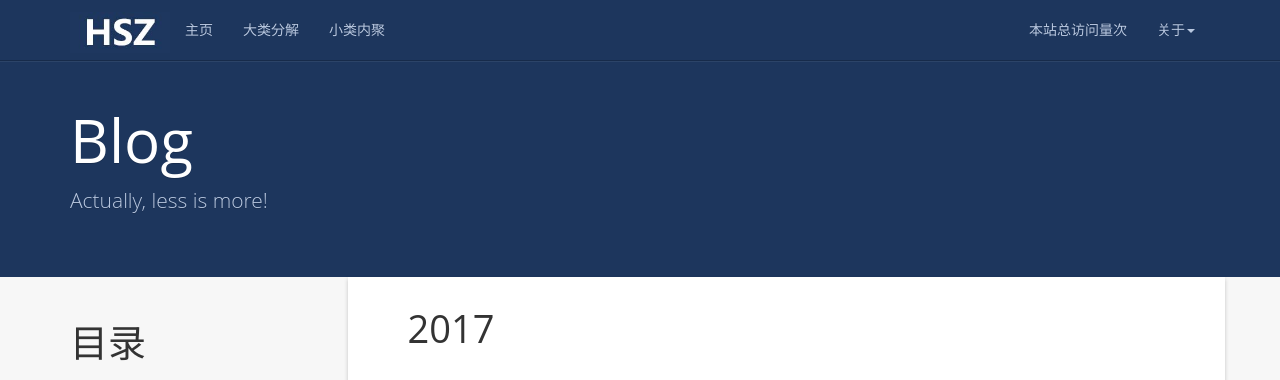
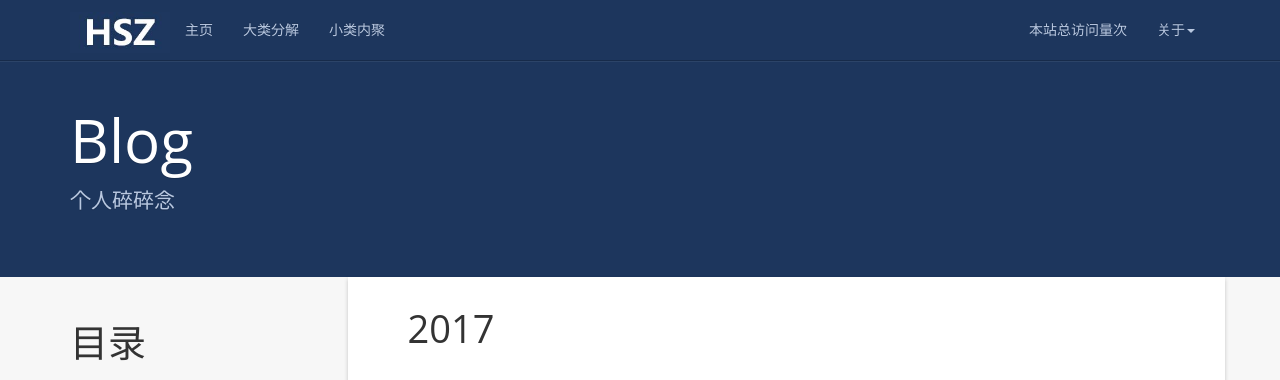
Before and after one commit to hsz19941021/hsz19941021.github.io, a Jekyll site: the page built from index.html, in a window 1280 px wide and 1389 px high. Shown: the top 380 px of the window. Built offline with Jekyll 4.4.1, drawn with Linux system fonts in a browser that asks for light colours; nearby versions of some CDN libraries; a script that is not in the unit is left out; the list of posts is cut into pages by our own code; comment, search, counter and statistics services are not loaded.

Commit message:
Add files via upload

```diff
--- a/_config.yml
+++ b/_config.yml
@@ -6,7 +6,7 @@ url: https://hsz19941021.github.io
 resume_site: https://hsz19941021.github.io
 github: https://github.com/hsz19941021
 baseurl: ""
-description: Actually, less is more!
+description: 个人碎碎念
 meta_description: 黄圣之;个人博客;学而不思则罔;思而不学则殆;生命不止;折腾不休
 motto: 学而不思则罔，思而不学则殆。
 banner: 生命不止;折腾不休。
```
Also changed, not shown: styles/images/favicon.jpg.
